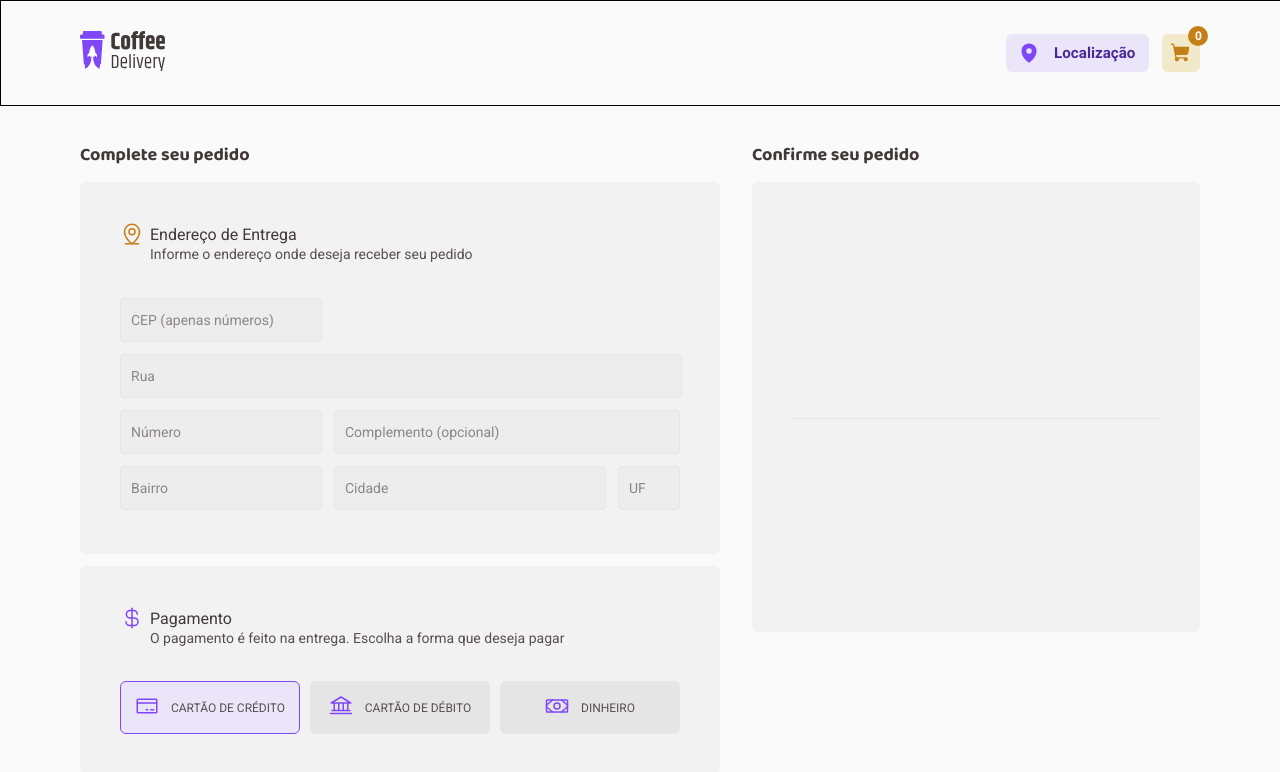
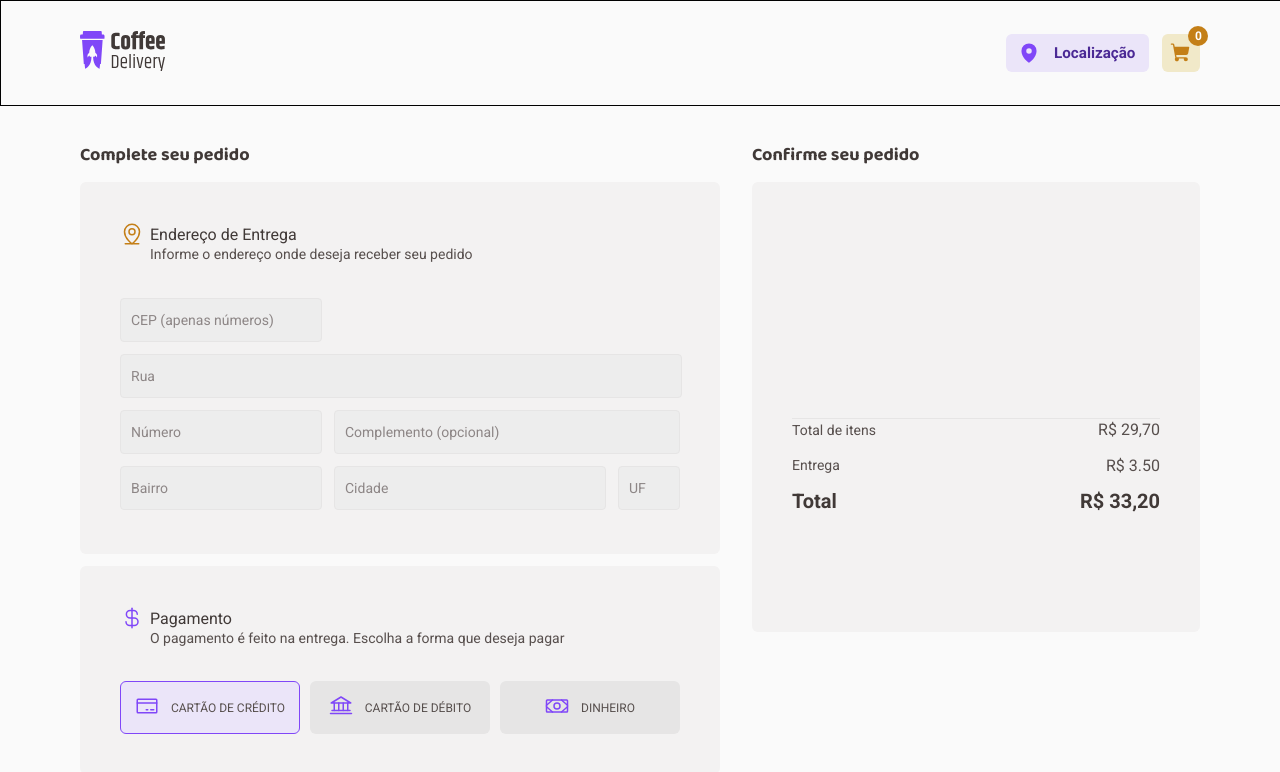
Before and after one commit to eoliveiradev/Coffee-Delivery, a React (Vite) app: page /checkout in a window 1280 px wide. Shown: the top 772 px of the page. Built offline with nearby package versions, Linux system fonts and the light colour scheme.

Commit message:
Styled OrderTotalPrice

```diff
--- a/src/pages/Checkout/components/ConfirmOrder/ConfirmOrder.tsx
+++ b/src/pages/Checkout/components/ConfirmOrder/ConfirmOrder.tsx
@@ -1,5 +1,5 @@
 import { CartItemDisplay } from "../../../../components/CartItemDisplay/CartItemDisplay";
-import { ConfirmOrderContainer, ConfirmOrderWrapper, OrderViewer } from "./styles";
+import { ConfirmOrderContainer, ConfirmOrderWrapper, OrderTotalPrice, OrderViewer } from "./styles";
 import { MenuItems } from "../../../../data/Menu/MenuItems";
 import { ShoppingCartContext } from "../../../../App";
 import { useContext } from "react";
@@ -31,6 +31,24 @@ export function ConfirmOrder() {
             }
           })}
         </OrderViewer>
+        <OrderTotalPrice>
+          <div className="items__total">
+            Total de itens
+            <span>R$ 29,70</span>
+          </div>
+          <div className="delivery__price">
+            Entrega
+            <span>R$ 3.50</span>
+          </div>
+          <div className="total__price">
+            <strong>
+              Total
+            </strong>
+            <strong>
+              R$ 33,20
+            </strong>
+          </div>
+        </OrderTotalPrice>
       </ConfirmOrderWrapper>
     </ConfirmOrderContainer>
   )
--- a/src/pages/Checkout/components/ConfirmOrder/styles.ts
+++ b/src/pages/Checkout/components/ConfirmOrder/styles.ts
@@ -70,3 +70,36 @@ export const OrderViewer = styled.div`
     }
   }
 `
+
+export const OrderTotalPrice = styled.div`
+  display: flex;
+  flex-direction: column;
+  justify-content: space-between;
+
+  width: 100%;
+  height: 92px;
+
+  div{
+    display: flex;
+    justify-content: space-between;
+    align-items: center;
+
+    width: 100%;
+    height: 21px;
+
+    font-size: 0.875rem;
+    font-weight: 400;
+    color: ${props => props.theme["base-colors"]["base-text"]};
+
+    span{
+      font-size: 1rem;
+    }
+
+    strong{
+      font-size: 1.25rem;
+      font-weight: 700px;
+
+      color: ${props => props.theme["base-colors"]["base-subtitle"]};
+    }
+  }
+`
```
